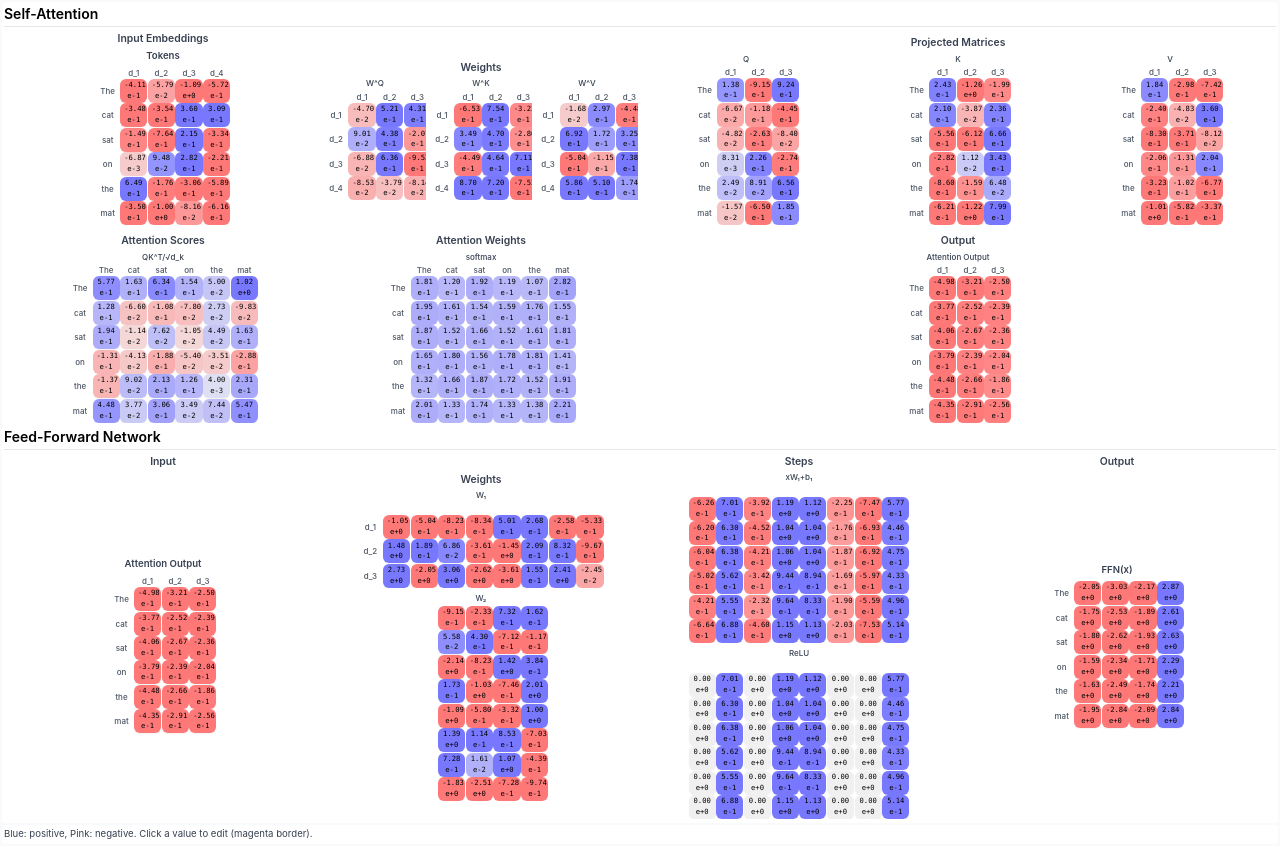
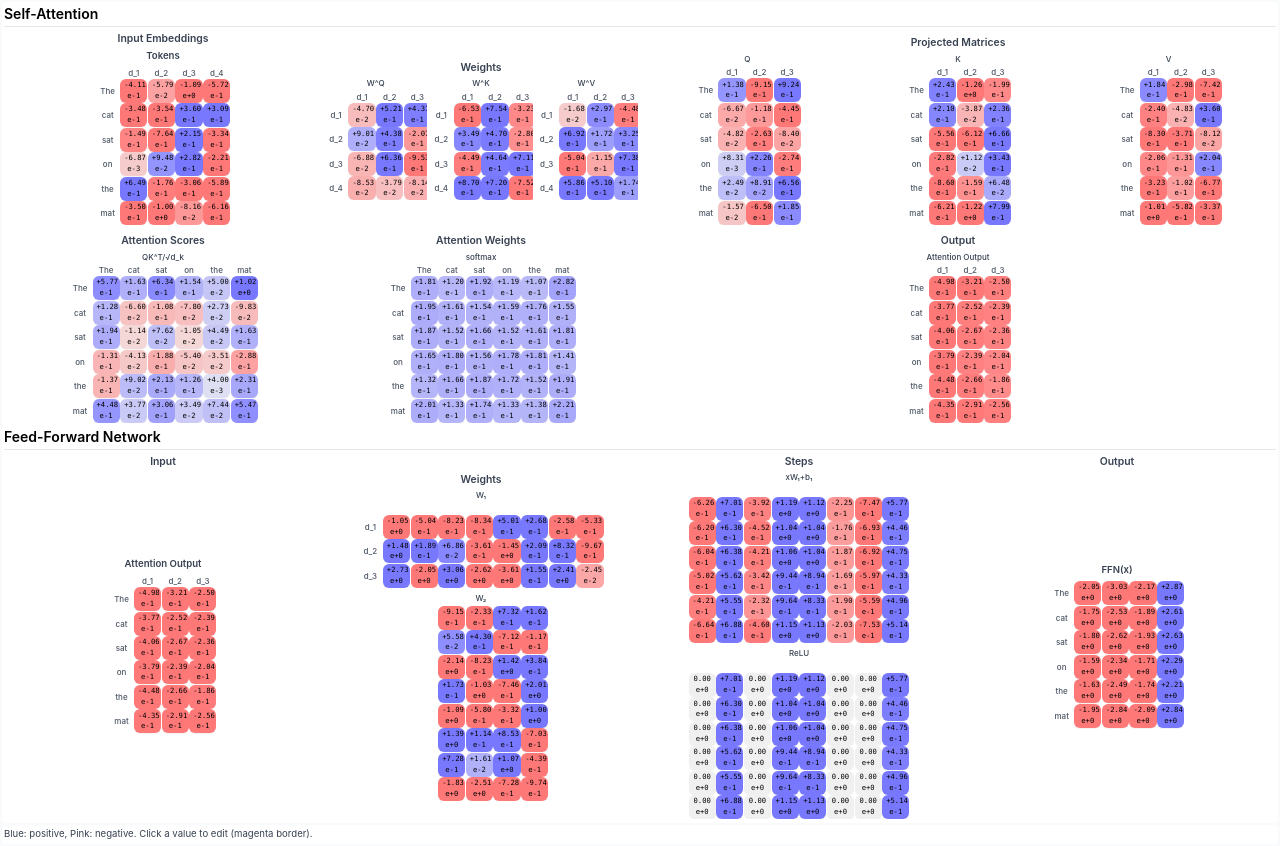
Before and after one commit to niembro64/transformer_visual, a React (Create React App) app: page / in a window 1280 px wide. Built offline with nearby package versions, Linux system fonts and the light colour scheme.

Commit message:
plus minus

```diff
--- a/src/components/AttentionHead.tsx
+++ b/src/components/AttentionHead.tsx
@@ -129,7 +129,7 @@ const AttentionHead: React.FC<AttentionHeadProps> = ({
         {showSteps && (
           <div className="col-span-3 flex flex-col items-center justify-center">
             <h3 className="text-[0.65rem] font-semibold mb-0.5 text-gray-700 text-center w-full">Weights</h3>
-            <div className="grid grid-cols-3 gap-1 w-full">
+            <div className="grid grid-cols-3 gap-0.5 w-full">
               <div className="flex flex-col items-center justify-center">
                 <h4 className="text-[0.5rem] font-medium mb-0.5 text-center text-gray-700 w-full">W^Q</h4>
                 <MatrixDisplay
@@ -181,10 +181,10 @@ const AttentionHead: React.FC<AttentionHeadProps> = ({
 
         {/* Right Column: Q, K, V Matrices */}
         {showSteps && (
-          <div className="col-span-6 flex flex-col items-center justify-center">
+          <div className="col-span-6 flex flex-col items-center justify-center px-0">
             <h3 className="text-[0.65rem] font-semibold mb-0.5 text-gray-700 text-center w-full">Projected Matrices</h3>
-            <div className="grid grid-cols-3 gap-1 w-full">
-              <div className="flex flex-col items-center justify-center">
+            <div className="grid grid-cols-3 gap-0.25 w-full mx-0">
+              <div className="flex flex-col items-center justify-center px-0">
                 <h4 className="text-[0.5rem] font-medium mb-0.5 text-center text-gray-700 w-full">Q</h4>
                 <MatrixDisplay
                   data={Q}
@@ -196,7 +196,7 @@ const AttentionHead: React.FC<AttentionHeadProps> = ({
                   matrixType="none"
                 />
               </div>
-              <div className="flex flex-col items-center justify-center">
+              <div className="flex flex-col items-center justify-center px-0">
                 <h4 className="text-[0.5rem] font-medium mb-0.5 text-center text-gray-700 w-full">K</h4>
                 <MatrixDisplay
                   data={K}
@@ -208,7 +208,7 @@ const AttentionHead: React.FC<AttentionHeadProps> = ({
                   matrixType="none"
                 />
               </div>
-              <div className="flex flex-col items-center justify-center">
+              <div className="flex flex-col items-center justify-center px-0">
                 <h4 className="text-[0.5rem] font-medium mb-0.5 text-center text-gray-700 w-full">V</h4>
                 <MatrixDisplay
                   data={V}
--- a/src/components/EmbeddingElement.tsx
+++ b/src/components/EmbeddingElement.tsx
@@ -206,8 +206,11 @@ const EmbeddingElement: React.FC<EmbeddingElementProps> = ({
     // Split at 'e' to separate coefficient from exponent
     const [coef, exp] = scientificNotation.split('e');
 
+    // Add "+" prefix for positive values, "-" is already included for negative values
+    const formattedCoef = value > 0 ? `+${coef}` : coef;
+
     return {
-      coefficient: coef,
+      coefficient: formattedCoef,
       exponent: `e${exp}`,
     };
   }, [value, precision]);
```
